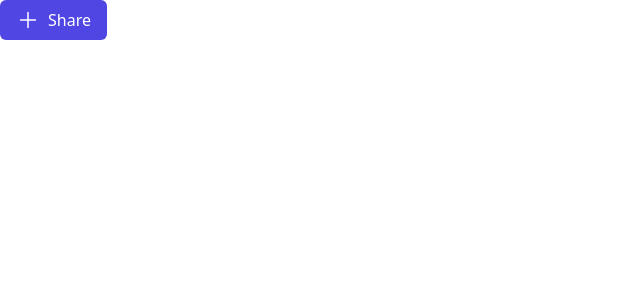
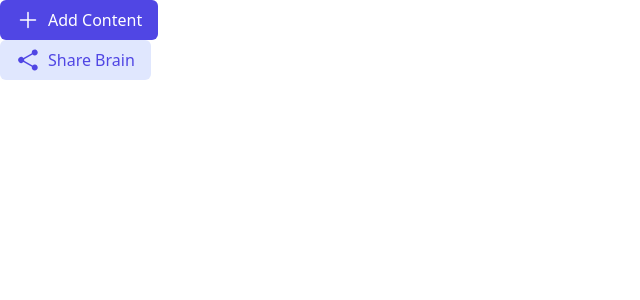
Before and after one commit to Sahil-Singh23/BrainBox-app-Frontend, a React (Vite) app: page / in a window 1280 px wide. Shown: the top 300 px of the page, without its empty margins (0-640 px from the left). Built offline with nearby package versions, Linux system fonts and the light colour scheme.

Commit message:
created component files

```diff
--- a/src/App.tsx
+++ b/src/App.tsx
@@ -1,6 +1,7 @@
 
-import PlusIcon from '../icons/PlusIcon'
+import PlusIcon from './icons/PlusIcon'
 import { Button } from './components/ui/Button'
+import ShareIcon from './icons/ShareIcon'
 
 
 function App() {
@@ -9,7 +10,8 @@ function App() {
   return (
     <>
       {/*   */}
-      <Button variant="primary" text='Share' onClick={()=>{}} size="md" startIcon={<PlusIcon size="lg"></PlusIcon>}></Button>
+      <Button variant="primary" text='Add Content' onClick={()=>{}} size="md" startIcon={<PlusIcon size="lg"></PlusIcon>}></Button>
+      <Button variant="secondary" text='Share Brain' onClick={()=>{}} size="md" startIcon={<ShareIcon size='lg'></ShareIcon>}></Button>
     </>
   )
 }
--- /dev/null
+++ b/src/components/Card.tsx
@@ -0,0 +1,9 @@
+ const Card = () => {
+  return (
+    <div>
+
+    </div>
+  )
+}
+
+export default Card
--- /dev/null
+++ b/src/components/Sidebar.tsx
@@ -0,0 +1,10 @@
+
+const Sidebar = () => {
+  return (
+    <div>
+
+    </div>
+  )
+}
+
+export default Sidebar
--- a/src/components/ui/Button.tsx
+++ b/src/components/ui/Button.tsx
@@ -11,8 +11,8 @@ interface ButtonProps{
 }
 
 const variantStyles = {
-    "primary":"bg-[#5046e4] text-white",
-    "secondary": "bg-[#e0e7fe] text-[#5046e4]",
+    "primary":"bg-primary text-white",
+    "secondary": "bg-secondary text-primary",
 }
 
 const sizeStyles = {
@@ -21,7 +21,7 @@ const sizeStyles = {
     "lg": "py-4 px-6 ",
 }
 
-const defaultStyles ="rounded-md flex gap-2  "
+const defaultStyles ="rounded-md flex gap-2 text-light "
 
 export const Button = (props: ButtonProps) =>{
     return<button className={`${variantStyles[props.variant]} ${defaultStyles} ${sizeStyles[props.size]}`}>{props.startIcon} {props.text}</button>
--- /dev/null
+++ b/src/components/ui/SidebarItem.tsx
@@ -0,0 +1,9 @@
+const SidebarItem = () => {
+  return (
+    <div>
+
+    </div>
+  )
+}
+
+export default SidebarItem
--- /dev/null
+++ b/src/icons/ShareIcon.tsx
@@ -0,0 +1,13 @@
+import type{IconProps} from "."
+import { iconSizeVariants } from "."
+
+const ShareIcon = (props: IconProps) => {
+  return (
+    <svg xmlns="http://www.w3.org/2000/svg" viewBox="0 0 24 24" fill="currentColor" className={`${iconSizeVariants[props.size]} ${'my-auto'}`}>
+  <path fillRule="evenodd" d="M15.75 4.5a3 3 0 1 1 .825 2.066l-8.421 4.679a3.002 3.002 0 0 1 0 1.51l8.421 4.679a3 3 0 1 1-.729 1.31l-8.421-4.678a3 3 0 1 1 0-4.132l8.421-4.679a3 3 0 0 1-.096-.755Z" clipRule="evenodd" />
+</svg>
+
+  )
+}
+
+export default ShareIcon
--- a/src/index.css
+++ b/src/index.css
@@ -1 +1,6 @@
 @import "tailwindcss";
+
+@theme {
+  --color-primary: #5046e4;
+  --color-secondary: #e0e7fe;
+}
```
Also changed, not shown: src/icons/PlusIcon.tsx (renamed from icons/PlusIcon.tsx), src/icons/index.tsx (renamed from icons/index.tsx).
